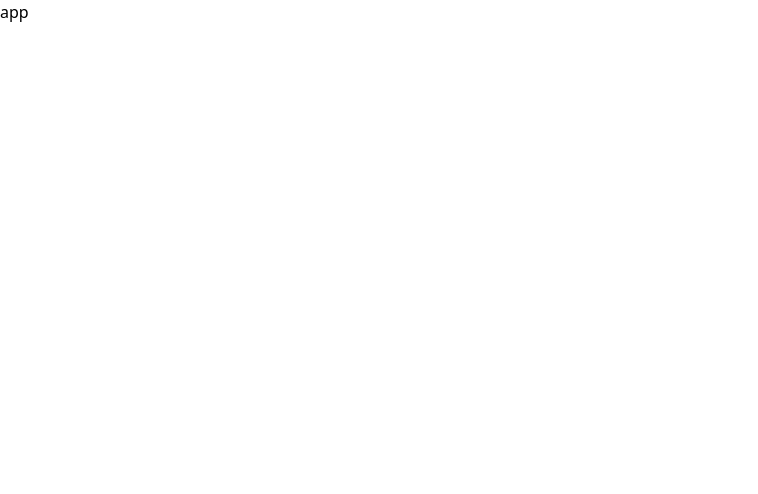
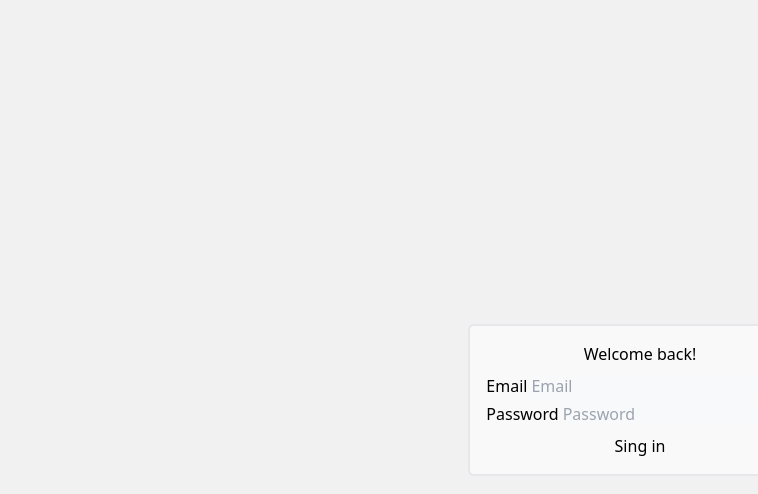
Before and after one commit to wisholli/BlindTalk, a React (Create React App) app in the folder blindtalk/: page /login in a window 1280 px wide. Shown: the top 494 px of the page, without its empty margins (0-758 px from the left). Built offline with nearby package versions, Linux system fonts and the light colour scheme.

Commit message:
connect backend. added login page and api for this page

```diff
--- a/blindtalk/package.json
+++ b/blindtalk/package.json
@@ -11,9 +11,12 @@
     "@types/node": "^17.0.45",
     "@types/react": "^18.0.28",
     "@types/react-dom": "^18.0.11",
+    "axios": "^1.3.3",
+    "formik": "^2.2.9",
     "react": "^18.2.0",
     "react-dom": "^18.2.0",
     "react-redux": "^8.0.5",
+    "react-router-dom": "^6.8.1",
     "react-scripts": "5.0.1",
     "typescript": "^4.9.5",
     "web-vitals": "^2.1.4"
--- a/blindtalk/src/App.tsx
+++ b/blindtalk/src/App.tsx
@@ -1,5 +1,16 @@
+import Login from "./features/login/Login";
+import { Routes, Route } from "react-router-dom";
+import People from "./features/people";
+
 function App() {
-  return <div className="App">app</div>;
+  return (
+    <div className="bg-basic-gray-10">
+      <Routes>
+        <Route path="/login" element={<Login />}></Route>
+        <Route path="/" element={<People />}></Route>
+      </Routes>
+    </div>
+  );
 }
 
 export default App;
--- /dev/null
+++ b/blindtalk/src/api/api.ts
@@ -0,0 +1,18 @@
+import axios from "axios";
+
+const instance = axios.create({
+  withCredentials: true,
+  baseURL: "http://localhost:3001/api/",
+});
+
+export const authApi = {
+  login(email: string, password: string) {
+    return instance.post("auth/login", {
+      email,
+      password,
+    });
+  },
+  getAuthStatus() {
+    return instance.get("auth/status");
+  },
+};
--- a/blindtalk/src/app/store.ts
+++ b/blindtalk/src/app/store.ts
@@ -1,7 +1,10 @@
 import { configureStore, ThunkAction, Action } from "@reduxjs/toolkit";
+import authSlice from "../features/login/authSlice";
 
 export const store = configureStore({
-  reducer: {},
+  reducer: {
+    auth: authSlice,
+  },
 });
 
 export type AppDispatch = typeof store.dispatch;
--- /dev/null
+++ b/blindtalk/src/features/login/Login.tsx
@@ -0,0 +1,29 @@
+import { AuthData } from "../../types";
+import LoginForm from "./LoginForm";
+import { login } from "./authSlice";
+import { useAppDispatch, useAppSelector } from "../../app/hooks";
+import { Navigate } from "react-router-dom";
+
+type Props = {};
+
+const Login = (props: Props) => {
+  const dispatch = useAppDispatch();
+  const onLogin = ({ email, password }: AuthData) => {
+    dispatch(login({ email, password }));
+  };
+
+  const authData = useAppSelector((state) => state.auth);
+  console.log(authData);
+
+  if (authData.statusText === "OK") {
+    return <Navigate to={"/"} />;
+  }
+
+  return (
+    <div>
+      <LoginForm onLogin={onLogin} />
+    </div>
+  );
+};
+
+export default Login;
--- /dev/null
+++ b/blindtalk/src/features/login/LoginForm.tsx
@@ -0,0 +1,59 @@
+import { Formik, Form, Field } from "formik";
+import { AuthData } from "../../types";
+
+type Props = {
+  onLogin: ({ email, password }: AuthData) => void;
+};
+
+interface MyFormValues {
+  email: string;
+  password: string;
+}
+
+export const LoginForm = ({ onLogin }: Props) => {
+  const initialValues: MyFormValues = { email: "", password: "" };
+  return (
+    <div className="flex items-center justify-center h-screen">
+      <Formik
+        initialValues={initialValues}
+        onSubmit={({ email, password }) => {
+          onLogin({ email, password });
+        }}
+      >
+        <Form className="box-border h-50 w-50 p-4 border-2 rounded-md bg-basic-gray-5">
+          <h1 className="text-center mb-2">Welcome back!</h1>
+          <div className="mb-2">
+            <div className="mb-1">
+              <label htmlFor="email" className="mr-1">
+                Email
+              </label>
+              <Field
+                id="email"
+                name="email"
+                placeholder="Email"
+                className="bg-gray-5"
+              />
+            </div>
+            <div>
+              <label htmlFor="password" className="mr-1">
+                Password
+              </label>
+              <Field
+                id="password"
+                name="password"
+                placeholder="Password"
+                className="bg-gray-5"
+              />
+            </div>
+          </div>
+
+          <div className="text-center">
+            <button type="submit">Sing in</button>
+          </div>
+        </Form>
+      </Formik>
+    </div>
+  );
+};
+
+export default LoginForm;
--- /dev/null
+++ b/blindtalk/src/features/login/authSlice.ts
@@ -0,0 +1,43 @@
+import { createAsyncThunk, createSlice } from "@reduxjs/toolkit";
+import { authApi } from "../../api/api";
+import { AuthData, initialAuthData } from "../../types";
+
+const initialState: initialAuthData = {
+  id: "",
+  email: "",
+  statusText: "",
+};
+
+export const login = createAsyncThunk<void, AuthData>(
+  "auth/login",
+  async function (data: AuthData, { dispatch }) {
+    const { email, password } = data;
+    await authApi.login(email, password);
+    dispatch(getAuthStatus());
+  }
+);
+
+export const getAuthStatus = createAsyncThunk(
+  "auth/getAuthStatus",
+  async function () {
+    const response = await authApi.getAuthStatus();
+    const { id, email } = response.data;
+    const statusText = response.statusText;
+    return { id, email, statusText };
+  }
+);
+
+const authSlice = createSlice({
+  name: "auth",
+  initialState,
+  reducers: {},
+  extraReducers: (builder) => {
+    builder.addCase(getAuthStatus.fulfilled, (state, { payload }) => {
+      state.id = payload.id;
+      state.email = payload.email;
+      state.statusText = payload.statusText;
+    });
+  },
+});
+
+export default authSlice.reducer;
--- /dev/null
+++ b/blindtalk/src/features/people/index.tsx
@@ -0,0 +1,7 @@
+type Props = {};
+
+const People = (props: Props) => {
+  return <div>People</div>;
+};
+
+export default People;
--- a/blindtalk/src/index.tsx
+++ b/blindtalk/src/index.tsx
@@ -1,17 +1,17 @@
-import React from "react";
 import { createRoot } from "react-dom/client";
 import { Provider } from "react-redux";
 import { store } from "./app/store";
 import App from "./App";
 import "./index.css";
+import { BrowserRouter } from "react-router-dom";
 
 const container = document.getElementById("root")!;
 const root = createRoot(container);
 
 root.render(
-  <React.StrictMode>
+  <BrowserRouter>
     <Provider store={store}>
       <App />
     </Provider>
-  </React.StrictMode>
+  </BrowserRouter>
 );
--- /dev/null
+++ b/blindtalk/src/types.ts
@@ -0,0 +1,10 @@
+export type AuthData = {
+  email: string;
+  password: string;
+};
+
+export type initialAuthData = {
+  id: string;
+  email: string;
+  statusText: string;
+};
--- a/blindtalk/tailwind.config.js
+++ b/blindtalk/tailwind.config.js
@@ -1,8 +1,14 @@
 /** @type {import('tailwindcss').Config} */
 module.exports = {
-  content: ["./src/**/*.{html,js}"],
+  content: ["./index.html", "./src/**/*.{js,ts,jsx,tsx}"],
   theme: {
-    extend: {},
+    extend: {
+      colors: {
+        "gray-5": "#f8f9fa",
+        "basic-gray-5": "#f9f9f9",
+        "basic-gray-10": "#f1f1f1",
+      },
+    },
   },
   plugins: [],
 };
```
Also changed, not shown: 1 other file (tests, documents, lock files or other folders).
